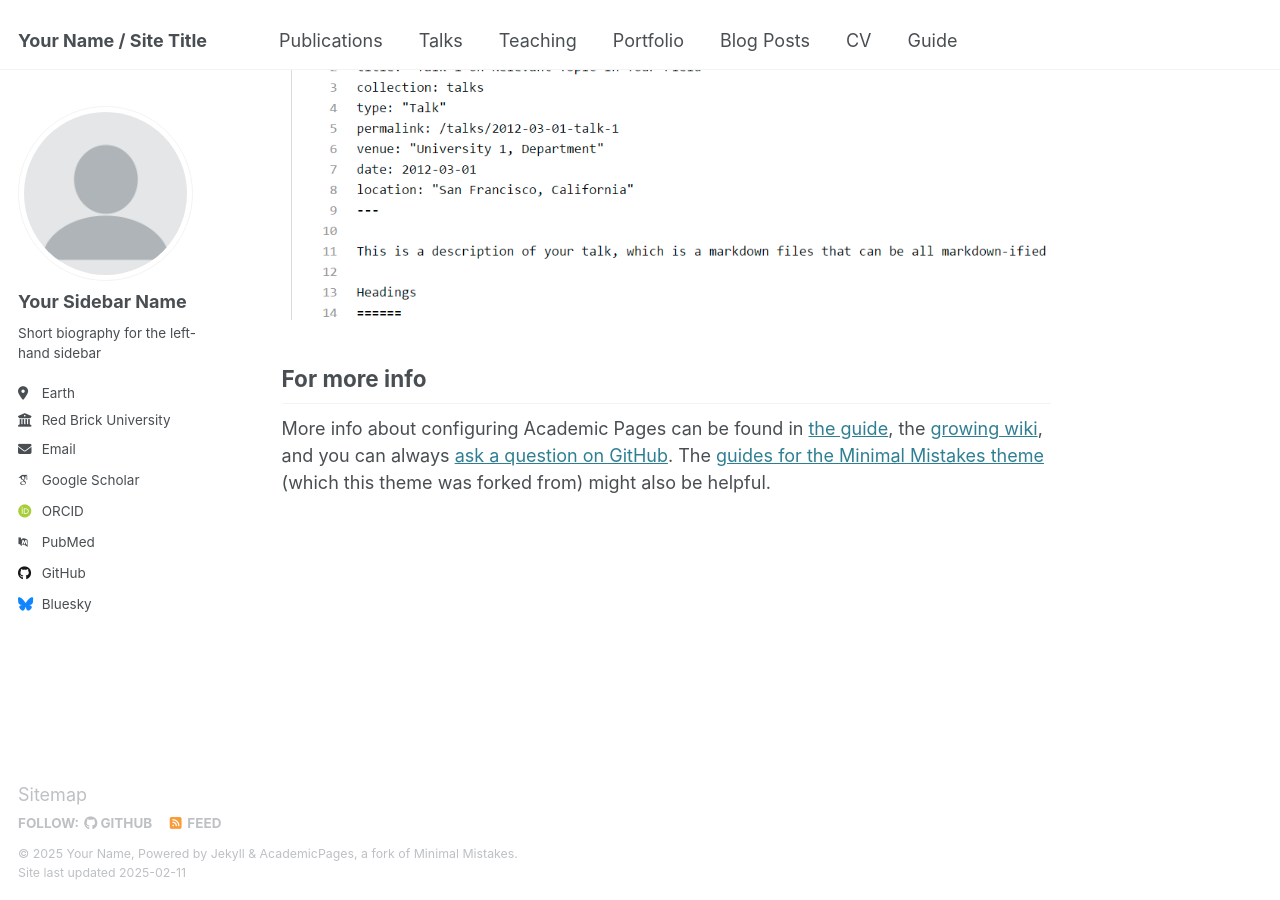
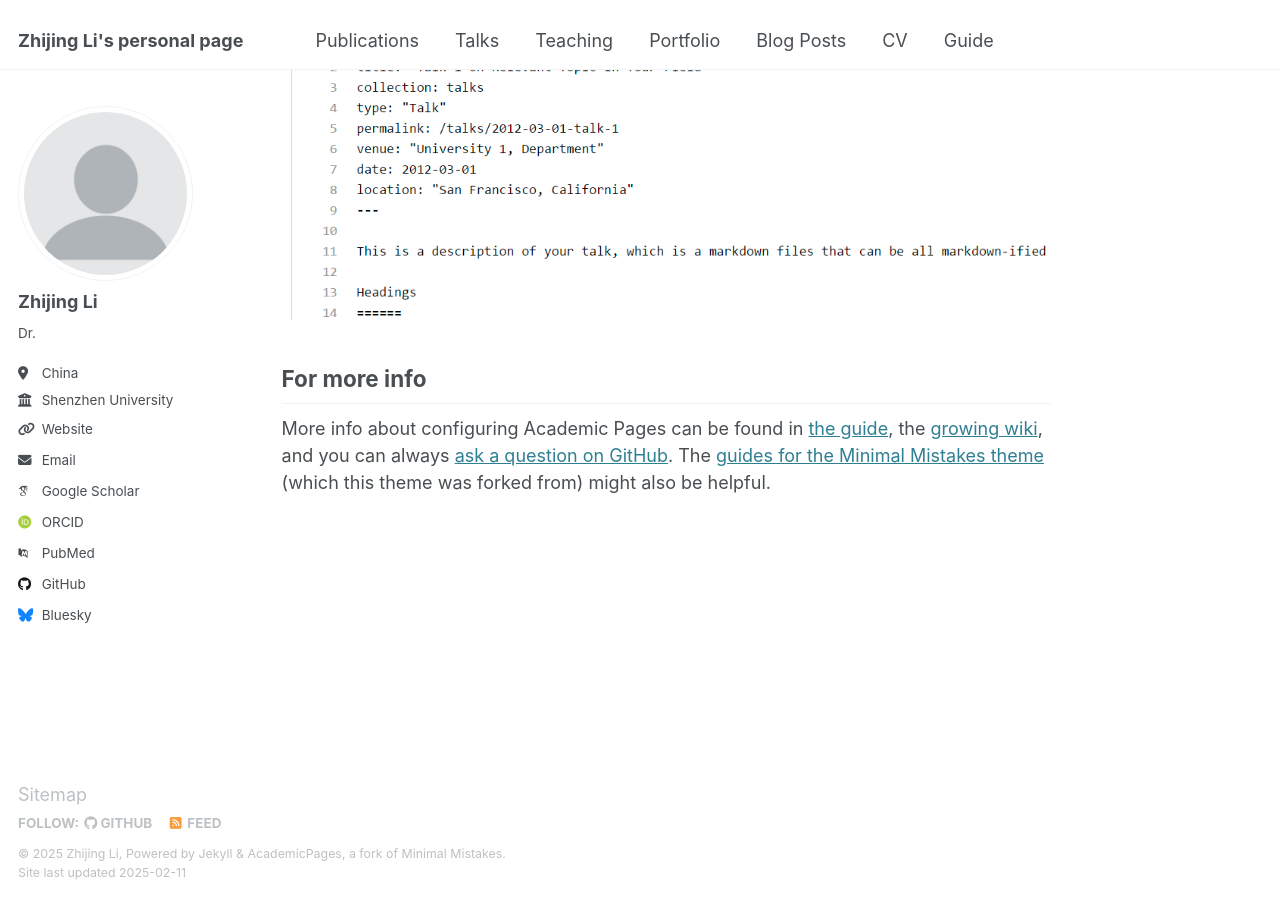
Before and after one commit to tokyojackson/Lizhijing, a Jekyll site: the page built from _pages/about.md, in a window 1280 px wide and 900 px high, scrolled down 2642 px. Built offline with Jekyll 4.4.1, drawn with Linux system fonts in a browser that asks for light colours; some web fonts are replaced.

Commit message:
Update _config.yml

```diff
--- a/_config.yml
+++ b/_config.yml
@@ -9,11 +9,11 @@
 # Basic Site Settings
 locale                   : "en-US"
 site_theme               : "default"
-title                    : "Your Name / Site Title"
+title                    : "Zhijing Li's personal page"
 title_separator          : "-"
-name                     : &name "Your Name"
-description              : &description "personal description"
-url                      : https://academicpages.github.io # the base hostname & protocol for your site e.g. "https://[your GitHub username].github.io"
+name                     :  "Zhijing Li"
+description              : "An Associate Researcher at Shenzhen University, passionate about exploring every corner of the world and experiencing the beauty and unknowns of travel through an academic lens."
+url                      :  "https://tokyojackson.github.io/Lizhijing/"
 baseurl                  : "" # the subpath of your site, e.g. "/blog"
 repository               : "academicpages/academicpages.github.io"
 
@@ -23,17 +23,17 @@ repository               : "academicpages/academicpages.github.io"
 author:
   # Biographic information
   avatar           : "profile.png"
-  name             : "Your Sidebar Name"
-  pronouns         : # example: "she/her"
-  bio              : "Short biography for the left-hand sidebar"
-  location         : "Earth"
-  employer         : "Red Brick University"
-  uri              : # URL
-  email            : "none@example.org"
+  name             : "Zhijing Li"
+  pronouns         : "Dr."
+  bio              : ""
+  location         : "China"
+  employer         : "Shenzhen University"
+  uri              : "https://tokyojackson.github.io/Lizhijing/"
+  email            : "zhijingbaby@gmail.com"
 
   # Academic websites
   arxiv            : # URL - Update with the correct link to your profile
-  googlescholar    : "https://scholar.google.com/citations?user=PS_CX0AAAAAJ"
+  googlescholar    : "https://scholar.google.com/citations?user=po3juuQAAAAJ&hl=en"
   impactstory      : # URL
   orcid            : "http://orcid.org/yourorcidurl"
   semantic         : # URL
```
